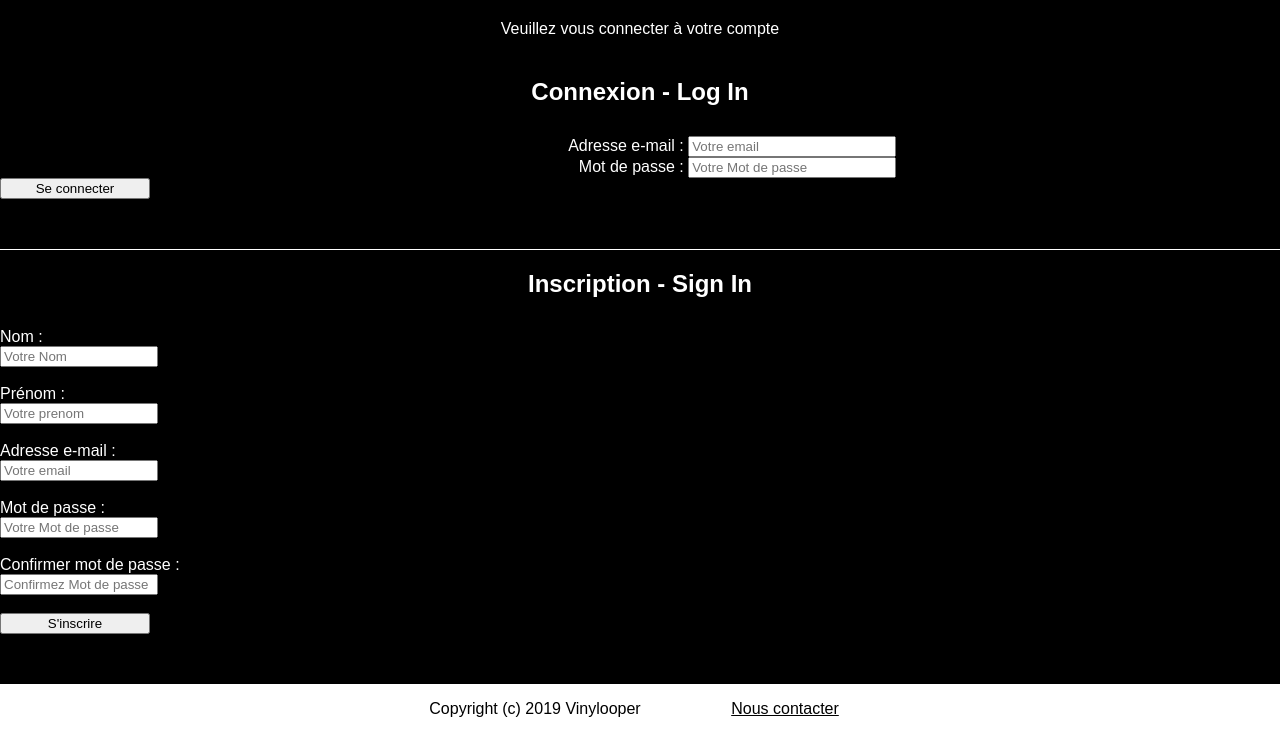
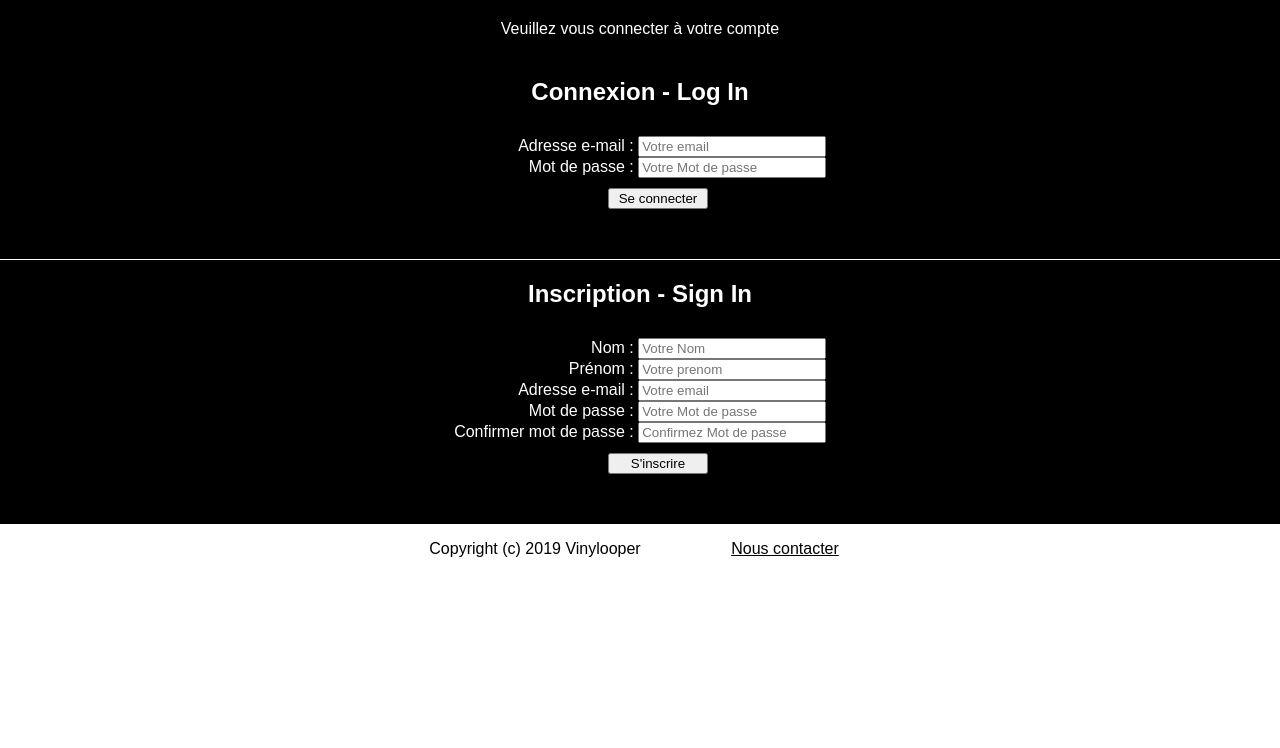
Before and after one commit to MAISDUSE/ProjetPHP, a PHP site: page /register.view.php in a window 1280 px wide. Shown: the part 52-800 px from the top of the page. Run offline with PHP 8.4, Linux system fonts and the light colour scheme; data that the repository does not hold is empty.

Commit message:
Css connexion

```diff
--- a/view/design/style.css
+++ b/view/design/style.css
@@ -248,17 +248,24 @@ input[type=image]{
   text-align: center;
 }
 
-.infosconnexion input{
-  width: 150px;
+#formsend{
+  width: 100px;
+  margin-left: 47.5%;
+  margin-top: 10px;
+}
 
+#formlogin{
+  width: 100px;
+  margin-left: 47.5%;
+  margin-top: 10px;
 }
 
 .infosconnexion div label{
   display: inline-block;
-  width: 300px;
+  width: 180px;
   text-align: right;
 }
 
 .infosconnexion div input{
-  width: 200px;
+  width: 180px;
 }
--- a/view/register.view.php
+++ b/view/register.view.php
@@ -62,20 +62,31 @@
       <h2>Inscription - Sign In</h2>
       <form method="post" class="infosconnexion" id="signin">
 
-        <label for="nom">Nom :</label>
-        <input type="text" name="nom" placeholder="Votre Nom" required><br>
+        <div class="">
+          <label for="nom">Nom :</label>
+          <input type="text" name="nom" placeholder="Votre Nom" required>
+        </div>
 
-        <label for="prenom">Prénom : </label>
-        <input type="text" name="prenom" id="prenom" placeholder="Votre prenom" required><br>
+        <div class="">
+          <label for="prenom">Prénom : </label>
+          <input type="text" name="prenom" id="prenom" placeholder="Votre prenom" required>
+        </div>
 
-        <label for="semail">Adresse e-mail : </label>
-        <input type="email" name="semail" id="semail" placeholder="Votre email" required><br>
+        <div class="">
+          <label for="semail">Adresse e-mail : </label>
+          <input type="email" name="semail" id="semail" placeholder="Votre email" required>
+        </div>
 
-        <label for="password">Mot de passe : </label>
-        <input type="password" name="password" id="password" placeholder="Votre Mot de passe" required><br>
+        <div class="">
+          <label for="password">Mot de passe : </label>
+          <input type="password" name="password" id="password" placeholder="Votre Mot de passe" required>
+        </div>
 
-        <label for="cpassword">Confirmer mot de passe : </label>
-        <input type="password" name="cpassword" id="cpassword" placeholder="Confirmez Mot de passe" required><br>
+        <div class="">
+          <label for="cpassword">Confirmer mot de passe : </label>
+          <input type="password" name="cpassword" id="cpassword" placeholder="Confirmez Mot de passe" required>
+        </div>
+
 
         <input type="submit" name="formsend" id="formsend" value="S'inscrire">
         <p><?= $etat2 ?></p>
```
